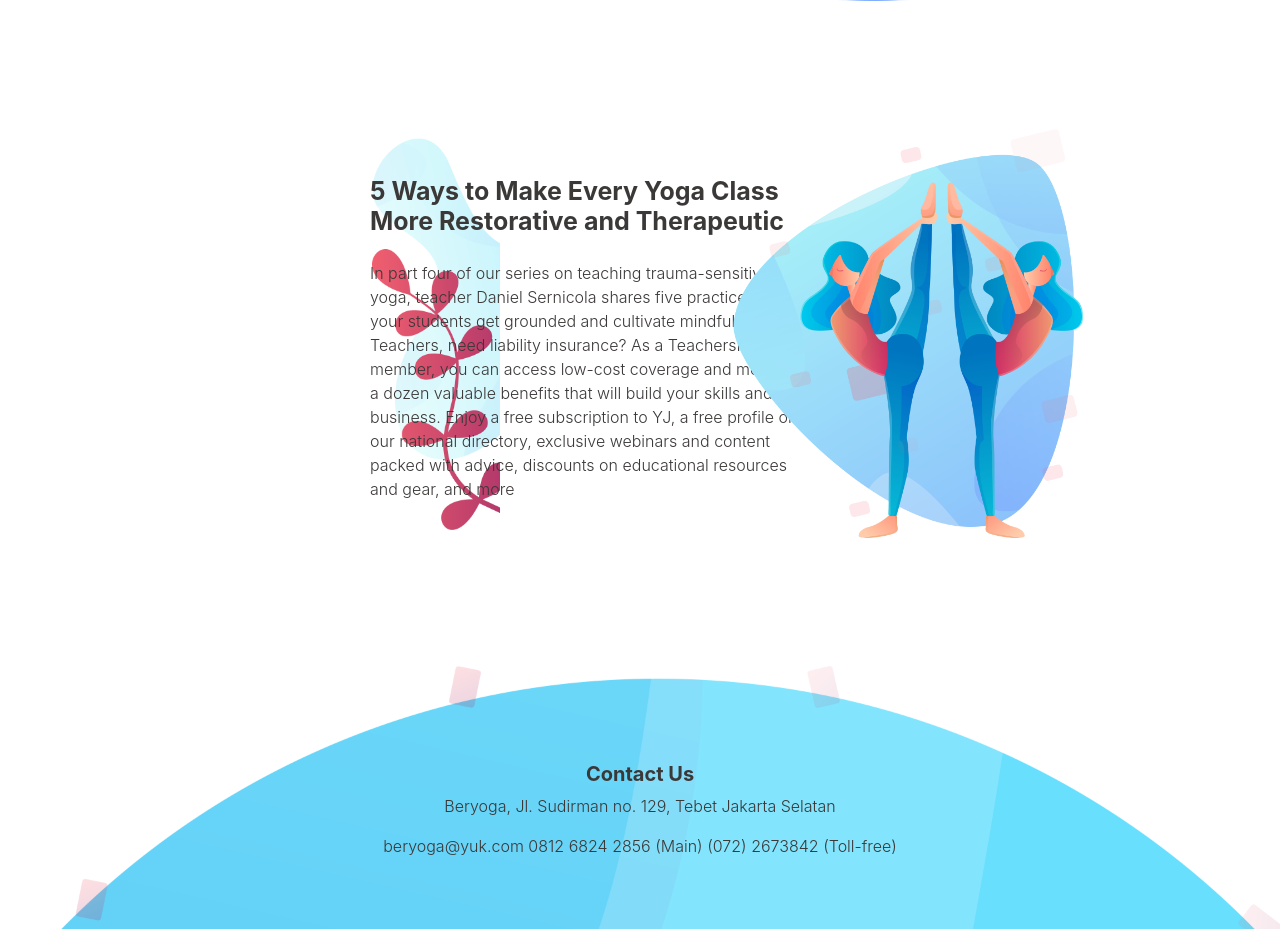
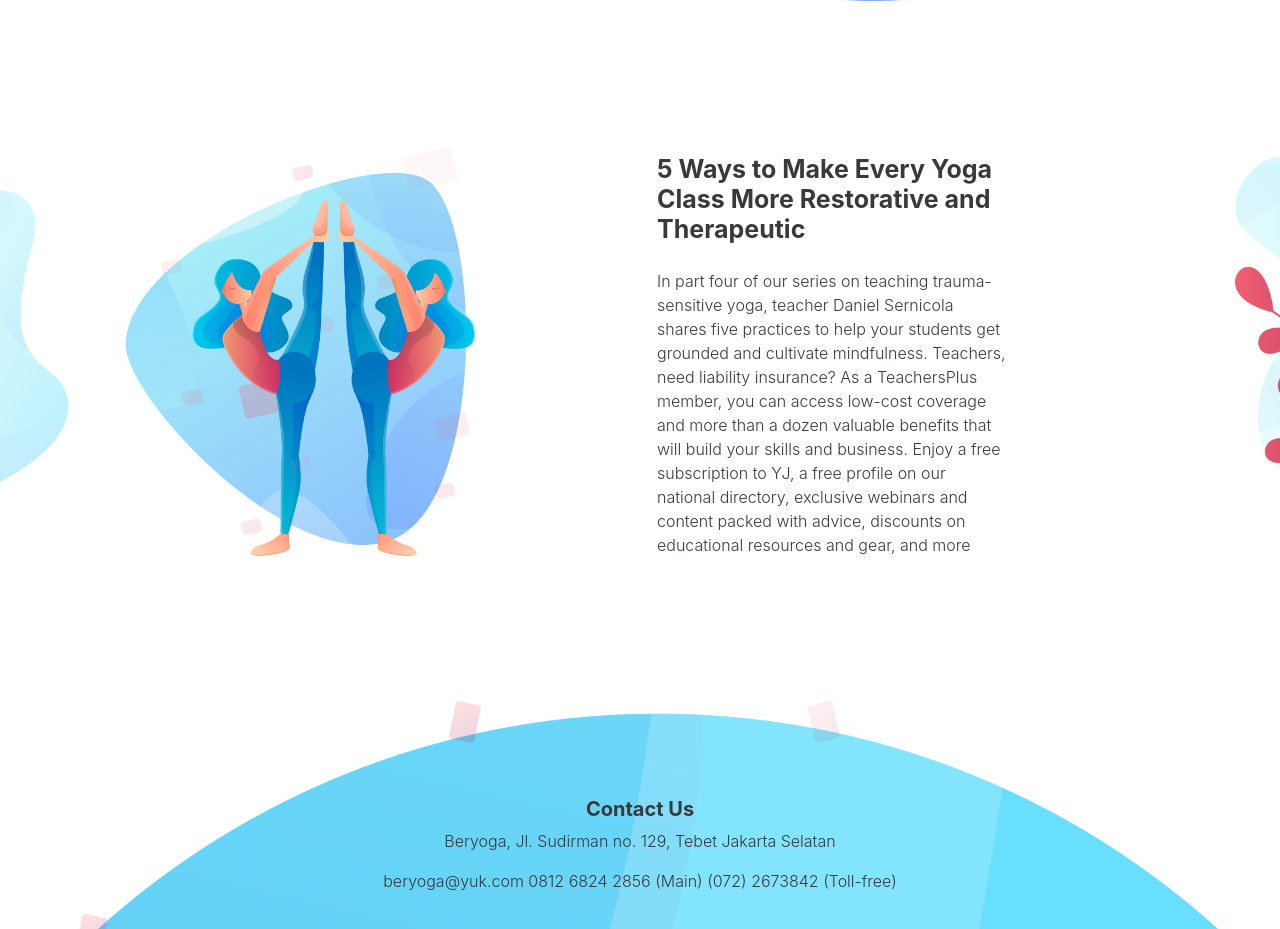
Before and after one commit to paskuvan/css-day07, a plain HTML site: page index.html in a window 1280 px wide. Shown: the part 2665-3594 px from the top of the page. Drawn offline with Linux system fonts and the light colour scheme.

Commit message:
mobile :white_check_mark:

```diff
--- a/css/style.css
+++ b/css/style.css
@@ -97,6 +97,13 @@ box-shadow: -20px 16px 39px -18px rgba(255,106,109,1);
     height: 80%;
 }
 
+.element-left {
+    position: relative;
+    left: 60em;
+    width: 80%;
+    height: 80%;
+}
+
 .img-yoga {
     width: 150%;
     position: relative;
@@ -132,7 +139,12 @@ box-shadow: -20px 16px 39px -18px rgba(255,106,109,1);
 .img-women {
     width: 100%;
     position: relative;
-    right: 7em;
+    right: 45em;
+}
+
+.text-way {
+    position: relative;
+    left: 12em;
 }
 
 .contact {
@@ -182,4 +194,9 @@ box-shadow: -20px 16px 39px -18px rgba(255,106,109,1);
         text-align: center;
     }
 
+    .text-way {
+
+        left: 0;
+    }
+
 }
--- a/index.html
+++ b/index.html
@@ -126,13 +126,13 @@
         <!--Section 5-->
         <div class="container cont-all">
             <div class="row align-items-center">
-                <div class="col-lg-1 d-flex justify-content-start">
+                <div class="col-lg-2 d-flex justify-content-start">
                     <img src="img/element03.png" class="leaf-right none" alt="" />
                 </div>
                 <div class="col-lg-4 order-1 order-md-2">
                     <img src="img/img03.png" class="img-women" alt="" />
                 </div>
-                <div class="col-lg-5 order-2 order-md-1">
+                <div class="col-lg-4 order-2 order-md-1 text-way">
                     <h3 class="font-bold gray f-25 m-25 center">5 Ways to Make Every Yoga Class More Restorative and Therapeutic</h3>
                     <p class="font-regular gray f-16 center">
                         In part four of our series on teaching trauma-sensitive yoga, teacher Daniel Sernicola shares five practices to help your students get grounded and cultivate mindfulness. Teachers, need liability insurance? As a
@@ -141,7 +141,7 @@
                     </p>
                 </div>
                 <div class="col-lg-2 d-flex justify-content-start">
-                    <img src="img/leaf02.png" class="element-right none" alt="" />
+                    <img src="img/leaf02.png" class="element-left none" alt="" />
                 </div>
             </div>
         </div>
```
